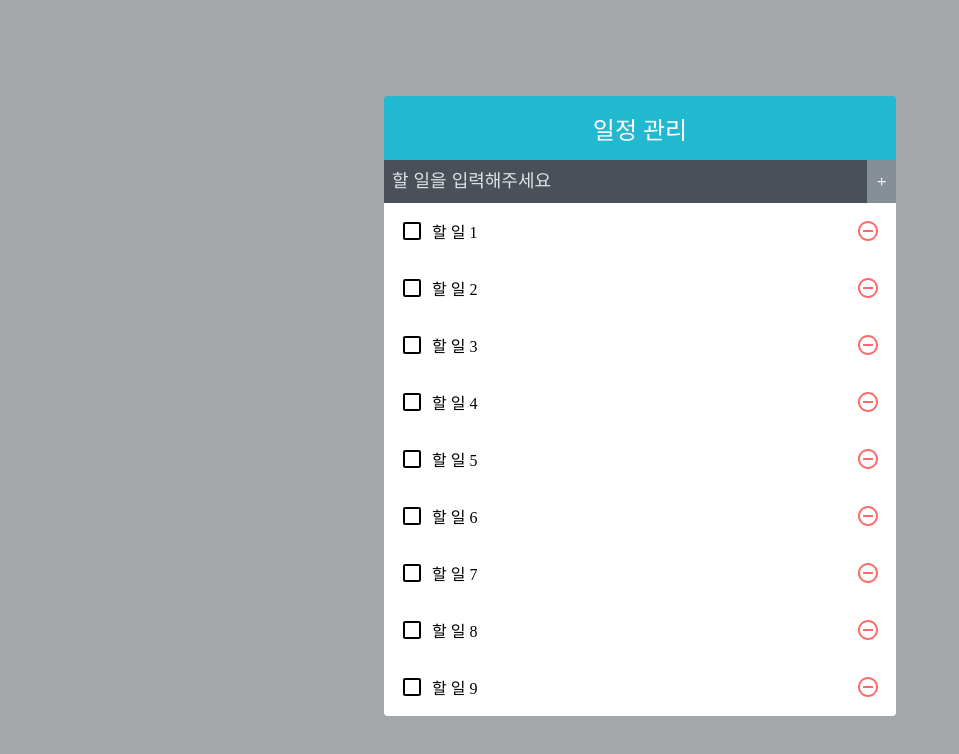
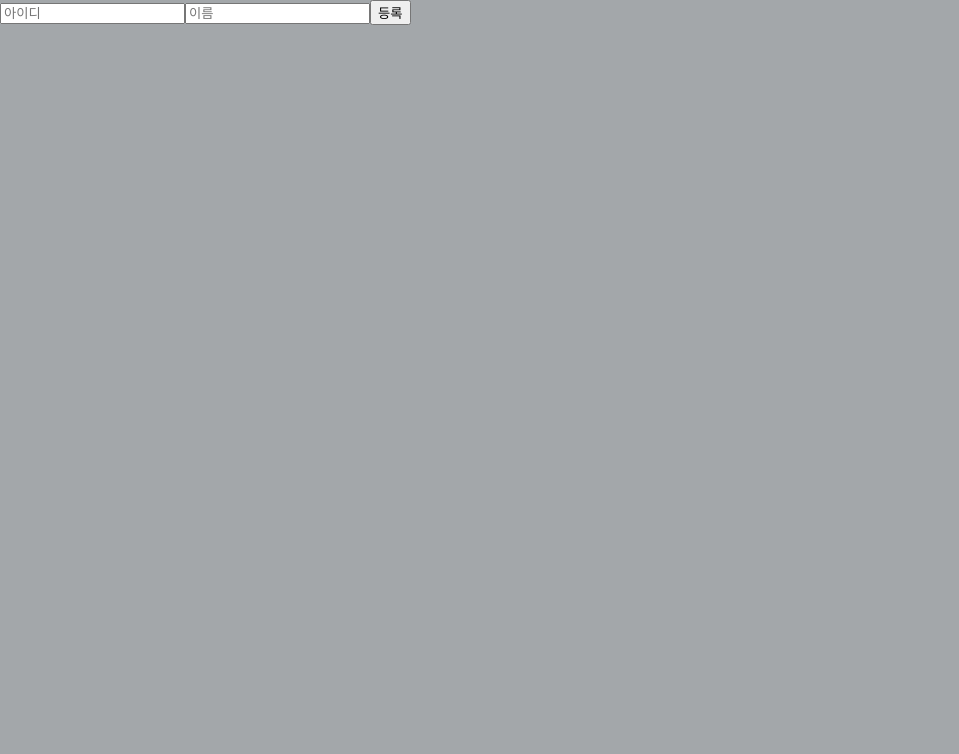
Before and after one commit to Duck-98/hello-react, a React (Create React App) app: page / in a window 1280 px wide. Shown: the top 754 px of the page, without its empty margins (0-959 px from the left). Built offline with nearby package versions, Linux system fonts and the light colour scheme.

Commit message:
App.js 수정

```diff
--- a/src/App.js
+++ b/src/App.js
@@ -1,135 +1,86 @@
-import React, { useRef, useCallback, useReducer } from 'react';
-import TodoInsert from './Chapter 10/components/TodoInsert';
-import TodoTemplate from './Chapter 10/components/TodoTemplate';
-import TodoList from './Chapter 10/components/TodoList';
-
-function createBulkTodos() {
-  const array = [];
-  for (let i = 1; i <= 2500; i++) {
-    array.push({
-      id: 1,
-      text: `할 일 ${i}`,
-      checked: false,
-    });
-  }
-  return array;
-}
-
-function todoReducer(todos, action) {
-  switch (action.type) {
-    case 'Insert':
-      //{type : 'Insert', todo : {id : 1, text: 'todo', checked : 'false'}}
-      return todos.concat(action.todo);
-    case 'Remove':
-      //{type : 'Remove', id : 1}
-      return todos.filter((todo) => todo.id !== action.id);
-    case 'Toggle':
-      return todos.map((todo) =>
-        todo.id === action.id ? { ...todo, checked: !todo.checked } : todo,
-      );
-    default:
-      return todos;
-  }
-}
+import React, { useRef, useState, useCallback } from 'react';
 
 const App = () => {
-  const [todos, dispatch] = useReducer(todoReducer, undefined, createBulkTodos);
-  // 고윳값으로 사용될 id
-  // ref를 이용하여 변수 담기
-  const nextId = useRef(5);
+  const nextId = useRef(1);
+  const [form, setForm] = useState({ name: '', username: '' });
+  const [data, setData] = useState({
+    array: [],
+    uselessValue: null,
+  });
 
-  /*const onRemove = useCallback((id) => {
-    setTodos((todos) => todos.filter((todo) => todo.id !== id)); // filter 함수를 이용하여  겉운 id를 갖고 있는 항목을 삭제
-  }, []);
+  const onChange = useCallback(
+    (e) => {
+      const { name, value } = e.target;
+      setForm({
+        ...form,
+        [name]: [value],
+      });
+    },
+    [form],
+  );
 
-  // eslint-disable-next-line react-hooks/exhaustive-deps
-  const onToggle = useCallback((id) => {
-    setTodos((todos) =>
-      todos.map((todo) =>
-        todo.id === id ? { ...todo, checked: !todo.checked } : todo,
-      ),
-    );
-  });
-*/
+  const onSubmit = useCallback(
+    (e) => {
+      e.preventDefault();
+      const info = {
+        id: nextId.current,
+        name: form.name,
+        username: form.username,
+      };
 
-  const onInsert = useCallback((text) => {
-    const todo = {
-      id: nextId.current,
-      text,
-      checked: false,
-    };
-    dispatch({ type: 'Insert', todo });
-    nextId.current += 1;
-  }, []);
+      setData({
+        ...data,
+        array: data.array.concat(info),
+      });
 
-  const onRemove = useCallback((id) => {
-    dispatch({ type: 'Remove', id });
-  }, []);
+      setForm({
+        name: '',
+        username: '',
+      });
 
-  const onToggle = useCallback((id) => {
-    dispatch({ type: 'Toggle', id });
-  }, []);
+      nextId.current += 1;
+    },
+    [data, form.name, form.username],
+  );
+
+  const onRemove = useCallback(
+    (id) => {
+      setData({
+        ...data,
+        array: data.array.filter((info) => info.id !== id),
+      });
+    },
+    [data],
+  );
 
   return (
-    <TodoTemplate>
-      <TodoInsert onInsert={onInsert} />
-      <TodoList todos={todos} onRemove={onRemove} onToggle={onToggle} />
-    </TodoTemplate>
+    <div>
+      <form onSubmit={onSubmit}>
+        <input
+          name="username"
+          placeholder="아이디"
+          value={form.username}
+          onChange={onChange}
+        />
+        <input
+          name="name"
+          placeholder="이름"
+          value={form.name}
+          onChange={onChange}
+        />
+        <button type="submit">등록</button>
+      </form>
+      <div>
+        <ul>
+          {data.array.map((info) => (
+            <li key={info.id} onClick={() => onRemove(info.id)}>
+              {info.username} ({info.name})
+            </li>
+          ))}
+        </ul>
+      </div>
+    </div>
   );
 };
 
-/*
-class App extends Component {
-  render() {
-    return (
-      <div className='="App'>
-        <header>
-          <img src={logo} className="logo" alt="logo" />
-          <p>
-            Edit <code>src/App.js</code> and save to reload.
-          </p>
-          <a
-            className="App-link"
-            href="http://reactjs.org"
-            target="_blank"
-            rel="noopener noreferrer"
-          >
-            Learn React
-          </a>
-        </header>
-      </div>
-    );
-  }
-}
-/*import LifeCycleSample from './LifeCycleSample';
-import ErrorBoundary from './ErrorBoundary';
-
-function getRandomColor() {
-  return '#' + Math.floor(Math.random() * 16777215).toString(16);
-}
-
-class App extends Component {
-  state = {
-    color: '#000000',
-  };
-
-  handleClick = () => {
-    this.setState({
-      color: getRandomColor(),
-    });
-  };
-
-  render() {
-    return (
-      <div>
-        <button onClick={this.handleClick}>랜덤 색상</button>
-        <ErrorBoundary>
-          <LifeCycleSample color={this.state.color} />
-        </ErrorBoundary>
-      </div>
-    );
-  }
-}
-*/
-
 export default App;
```
